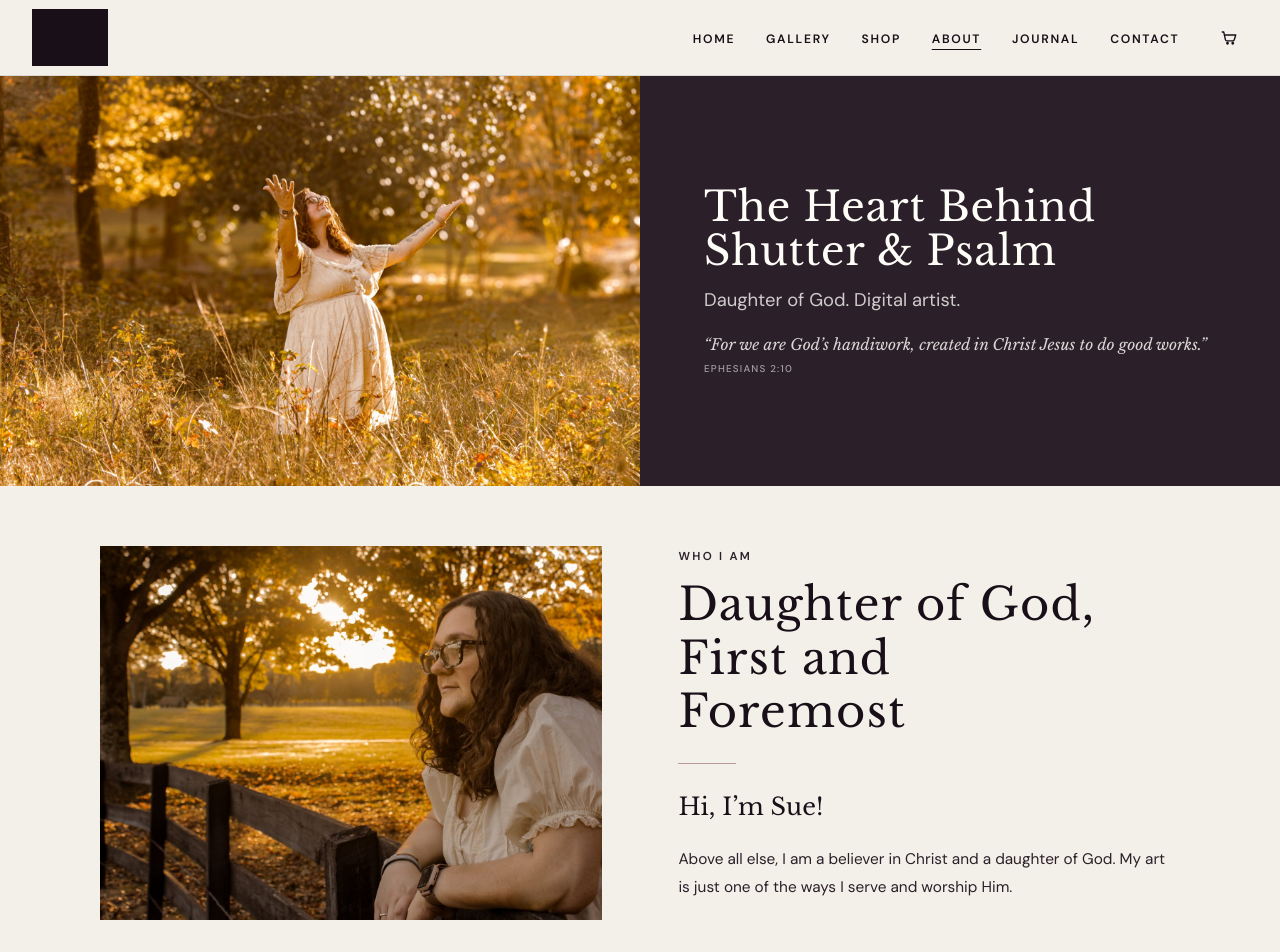
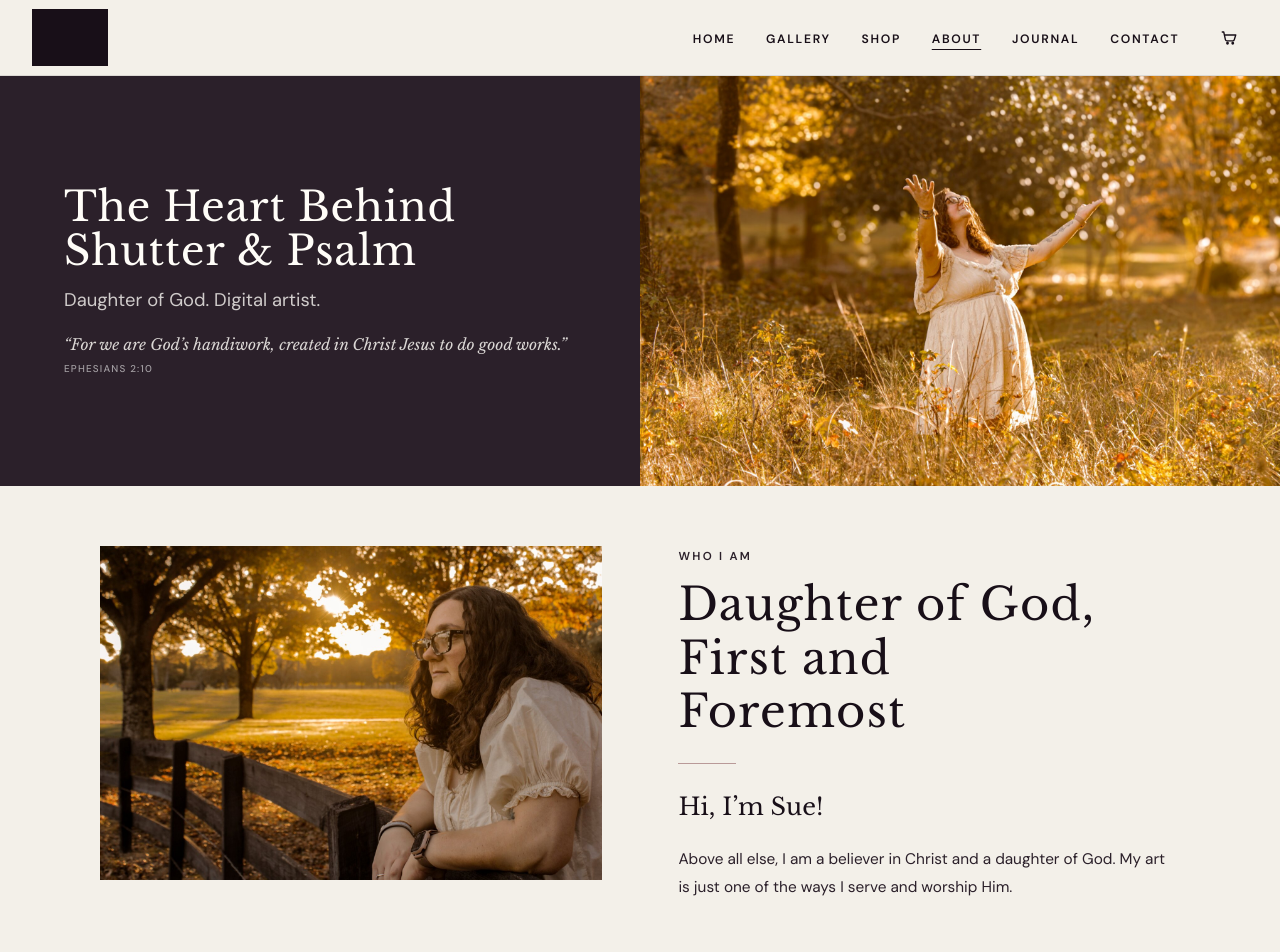
Before and after one commit to suekachoo86/shutter-and-psalm, a plain HTML site: page about.html in a window 1280 px wide. Shown: the top 952 px of the page. Drawn offline with nearby package versions, Linux system fonts and the light colour scheme; grey boxes are pictures that could not be loaded.

Commit message:
Swap the About hero and preserve the full portrait

```diff
--- a/about.html
+++ b/about.html
@@ -17,9 +17,9 @@
 
     .photo-wrap{position:relative;overflow:hidden;background:#d9d2ca}.photo-wrap img{width:100%;height:100%;object-fit:cover}.photo-note{position:absolute;right:.75rem;bottom:.75rem;padding:.45rem .7rem;background:#180f18d9;color:var(--white);font-size:.62rem;font-weight:600;letter-spacing:.1em;text-transform:uppercase}
 
-    .about-hero{display:grid;height:410px;grid-template-columns:1fr 1fr;background:var(--ink)}.hero-photo{height:410px}.hero-photo img{object-position:center 34%}.hero-copy{display:flex;padding:1.7rem clamp(2rem,5vw,4rem);flex-direction:column;align-items:flex-start;justify-content:center;color:var(--white)}.hero-copy h1{max-width:560px;margin:0;font:400 clamp(1.85rem,3.2vw,3rem)/1.08 var(--serif);letter-spacing:.02em}.hero-copy p{margin:.75rem 0 0;color:#fffdf8c7;font:400 clamp(1rem,1.5vw,1.15rem)/1.7 var(--sans)}.hero-copy .hero-scripture{max-width:520px;margin-top:1rem;color:#fffdf8d4;font:italic 400 clamp(.86rem,1.2vw,1rem)/1.65 var(--serif)}.hero-scripture .verse-reference{display:block;margin-top:.3rem;color:#ffffff8f;font:500 .62rem/1.5 var(--sans);font-style:normal;letter-spacing:.12em;text-transform:uppercase}
+    .about-hero{display:grid;height:410px;grid-template-columns:1fr 1fr;background:var(--ink)}.hero-photo{height:410px;order:2}.hero-photo img{object-position:center 34%}.hero-copy{display:flex;padding:1.7rem clamp(2rem,5vw,4rem);order:1;flex-direction:column;align-items:flex-start;justify-content:center;color:var(--white)}.hero-copy h1{max-width:560px;margin:0;font:400 clamp(1.85rem,3.2vw,3rem)/1.08 var(--serif);letter-spacing:.02em}.hero-copy p{margin:.75rem 0 0;color:#fffdf8c7;font:400 clamp(1rem,1.5vw,1.15rem)/1.7 var(--sans)}.hero-copy .hero-scripture{max-width:520px;margin-top:1rem;color:#fffdf8d4;font:italic 400 clamp(.86rem,1.2vw,1rem)/1.65 var(--serif)}.hero-scripture .verse-reference{display:block;margin-top:.3rem;color:#ffffff8f;font:500 .62rem/1.5 var(--sans);font-style:normal;letter-spacing:.12em;text-transform:uppercase}
 
-    .identity{padding:3.75rem 0;background:var(--cream)}.identity-grid{display:grid;grid-template-areas:"photo heading" "photo copy";grid-template-columns:1fr 1fr;grid-template-rows:auto 1fr;column-gap:clamp(2.5rem,6vw,5.5rem);align-items:start}.identity-photo{grid-area:photo;height:100%;min-height:360px}.identity-photo img{object-position:center}.identity-heading{grid-area:heading;padding-top:.25rem}.identity-heading .section-title{max-width:440px}.identity-copy{grid-area:copy;max-width:520px;padding-top:1.5rem}.lead{margin-top:0;color:var(--deep);font:400 clamp(1.2rem,2vw,1.5rem)/1.6 var(--serif)}.identity-mark{display:block;width:58px;height:1px;margin-top:1.5rem;background:var(--rose)}
+    .identity{padding:3.75rem 0;background:var(--cream)}.identity-grid{display:grid;grid-template-areas:"photo heading" "photo copy";grid-template-columns:1fr 1fr;grid-template-rows:auto 1fr;column-gap:clamp(2.5rem,6vw,5.5rem);align-items:start}.identity-photo{grid-area:photo;width:100%;height:auto;min-height:0;aspect-ratio:3 / 2;align-self:start}.identity-photo img{object-fit:contain;object-position:center}.identity-heading{grid-area:heading;padding-top:.25rem}.identity-heading .section-title{max-width:440px}.identity-copy{grid-area:copy;max-width:520px;padding-top:1.5rem}.lead{margin-top:0;color:var(--deep);font:400 clamp(1.2rem,2vw,1.5rem)/1.6 var(--serif)}.identity-mark{display:block;width:58px;height:1px;margin-top:1.5rem;background:var(--rose)}
 
     .personal{padding:2.25rem 0;background:#d9c5c1}.personal-grid{display:grid;grid-template-columns:1fr 1fr;gap:clamp(2rem,5vw,4rem);align-items:center}.personal-copy .section-title{margin-bottom:1rem}.personal-copy .body-copy{max-width:560px;font-size:.9rem;line-height:1.65}.personal-copy .body-copy p{margin-bottom:.75rem}.personal-gallery{display:grid;height:340px;grid-template-columns:1fr 1fr;grid-template-rows:1.65fr 1fr;gap:.65rem}.personal-gallery .photo-wrap:first-child{grid-column:1 / 3;grid-row:1}.personal-gallery img{object-position:center}.personal-gallery .photo-wrap:first-child img{object-position:center top}
 
@@ -34,7 +34,7 @@
     .site-footer{background:var(--deep);border-top:1px solid #ffffff14}.footer-inner{display:grid;min-height:74px;width:min(100% - 3rem,1180px);margin-inline:auto;grid-template-columns:1fr auto 1fr;align-items:center;gap:1.5rem}.copyright,.footer-devotion{margin:0;color:#ffffff9e;font-size:.7rem;letter-spacing:.12em;text-transform:uppercase}.footer-devotion{justify-self:end}.social-links{display:flex;gap:.8rem}.social-links a{display:grid;width:34px;height:34px;place-items:center;border:1px solid #fffdf86b;border-radius:50%;color:var(--white);text-decoration:none;transition:.2s}.social-links svg{display:block;width:17px;height:17px}.social-links a:hover,.social-links a:focus-visible{background:#fffdf81a;border-color:var(--white);transform:translateY(-2px)}
 
     @media(max-width:900px){.nav-links{position:absolute;z-index:10;top:68px;right:1.5rem;display:none;width:min(280px,calc(100vw - 3rem));padding:1rem;flex-direction:column;align-items:stretch;gap:0;background:#f3f0e9fa;border:1px solid #2b202a29}.nav-links.open{display:flex}.nav-links a{display:block;padding:.75rem}.menu-button{display:grid;width:42px;height:42px;place-items:center}.cart-item{display:none}.hero-copy{padding:1.7rem 2.3rem}.identity-grid{column-gap:2.5rem}.identity-photo{min-height:320px}.personal-grid,.purpose-grid{grid-template-columns:1fr;gap:2rem}.identity-mark{display:none}.testimony-gallery{height:230px}.testimony-story{gap:1.75rem}.personal-gallery{height:320px;min-height:0}}
-    @media(max-width:640px){.shell{width:min(100% - 2rem,1080px)}.site-header{min-height:68px;padding:0 .9rem}.header-mark{width:64px;height:60px}.about-hero{height:auto;grid-template-columns:1fr}.hero-photo{height:310px}.hero-copy{min-height:340px;padding:1.75rem 1.5rem}.identity,.personal,.testimony,.purpose,.creative{padding:3.25rem 0}.identity-grid{grid-template-areas:"heading" "photo" "copy";grid-template-columns:1fr;grid-template-rows:auto;gap:1.5rem}.identity-photo{height:auto;min-height:0;aspect-ratio:3 / 2}.identity-heading{padding-top:0}.identity-copy{padding-top:0}.personal-gallery{height:310px;min-height:0}.testimony-gallery{height:auto;grid-template-columns:1fr 1fr;grid-template-rows:260px 120px}.testimony-gallery .photo-wrap:first-child{grid-column:1 / 3}.testimony-story{grid-template-columns:1fr;gap:0}.prayer-layout{grid-template-columns:1fr}.prayer-photo{height:360px;min-height:0}.prayer-inner{padding:2.25rem 1.25rem;grid-template-columns:1fr;gap:1.25rem;text-align:center}.prayer p{font-size:.92rem}.prayer-copy .button-link{margin-top:.65rem}.creative-grid{grid-template-columns:1fr}.creative-card{padding:1rem 0 1.25rem}.creative-card + .creative-card{padding-top:1.5rem;border-top:1px solid #2b202a38;border-left:0}.footer-inner{grid-template-columns:1fr auto;padding:1.2rem 0}.footer-devotion{display:none}.social-links{justify-self:end}}
+    @media(max-width:640px){.shell{width:min(100% - 2rem,1080px)}.site-header{min-height:68px;padding:0 .9rem}.header-mark{width:64px;height:60px}.about-hero{height:auto;grid-template-columns:1fr}.hero-photo{height:310px;order:1}.hero-copy{min-height:340px;padding:1.75rem 1.5rem;order:2}.identity,.personal,.testimony,.purpose,.creative{padding:3.25rem 0}.identity-grid{grid-template-areas:"heading" "photo" "copy";grid-template-columns:1fr;grid-template-rows:auto;gap:1.5rem}.identity-photo{height:auto;min-height:0;aspect-ratio:3 / 2}.identity-heading{padding-top:0}.identity-copy{padding-top:0}.personal-gallery{height:310px;min-height:0}.testimony-gallery{height:auto;grid-template-columns:1fr 1fr;grid-template-rows:260px 120px}.testimony-gallery .photo-wrap:first-child{grid-column:1 / 3}.testimony-story{grid-template-columns:1fr;gap:0}.prayer-layout{grid-template-columns:1fr}.prayer-photo{height:360px;min-height:0}.prayer-inner{padding:2.25rem 1.25rem;grid-template-columns:1fr;gap:1.25rem;text-align:center}.prayer p{font-size:.92rem}.prayer-copy .button-link{margin-top:.65rem}.creative-grid{grid-template-columns:1fr}.creative-card{padding:1rem 0 1.25rem}.creative-card + .creative-card{padding-top:1.5rem;border-top:1px solid #2b202a38;border-left:0}.footer-inner{grid-template-columns:1fr auto;padding:1.2rem 0}.footer-devotion{display:none}.social-links{justify-self:end}}
   </style>
 </head>
 <body>
```
